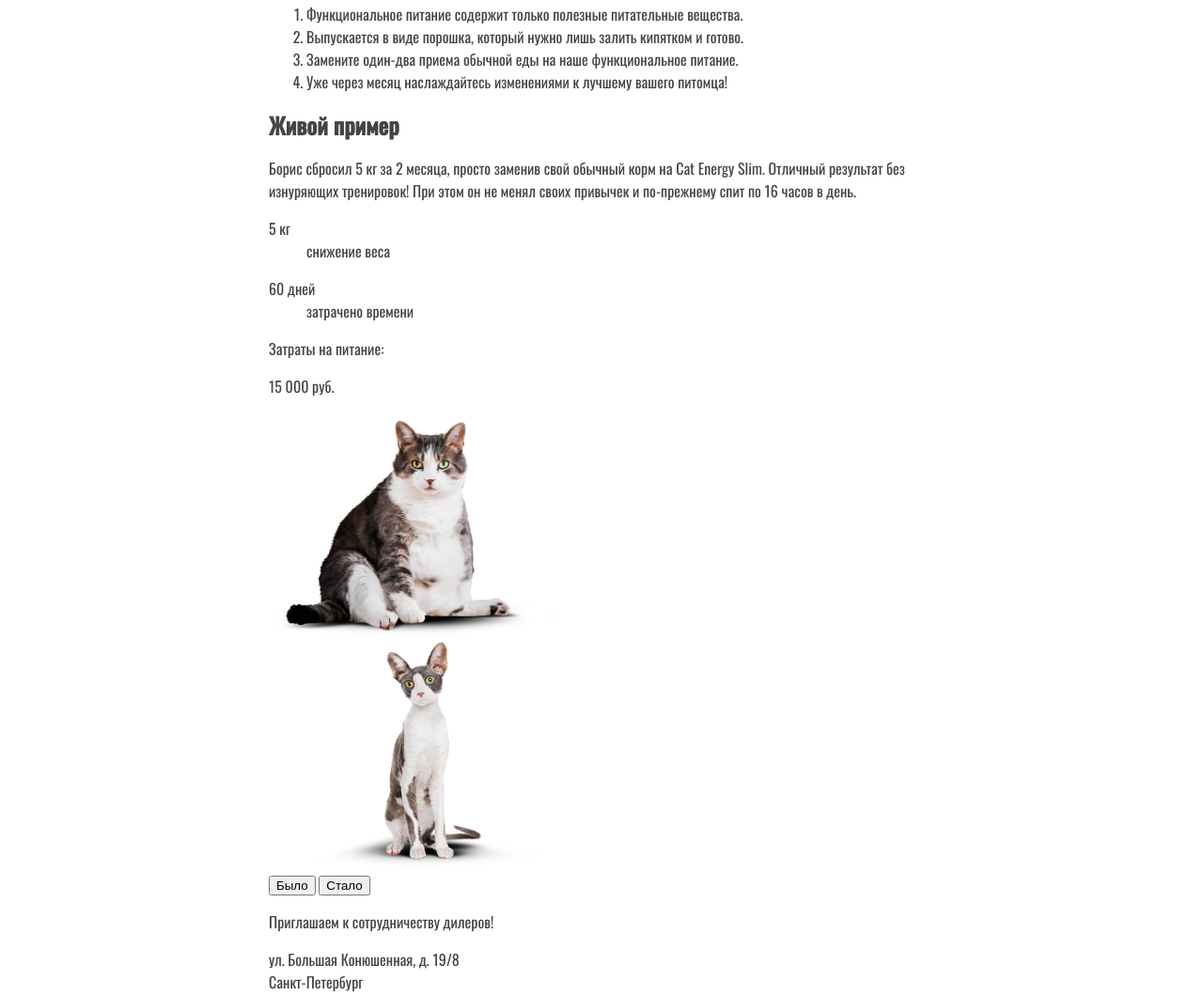
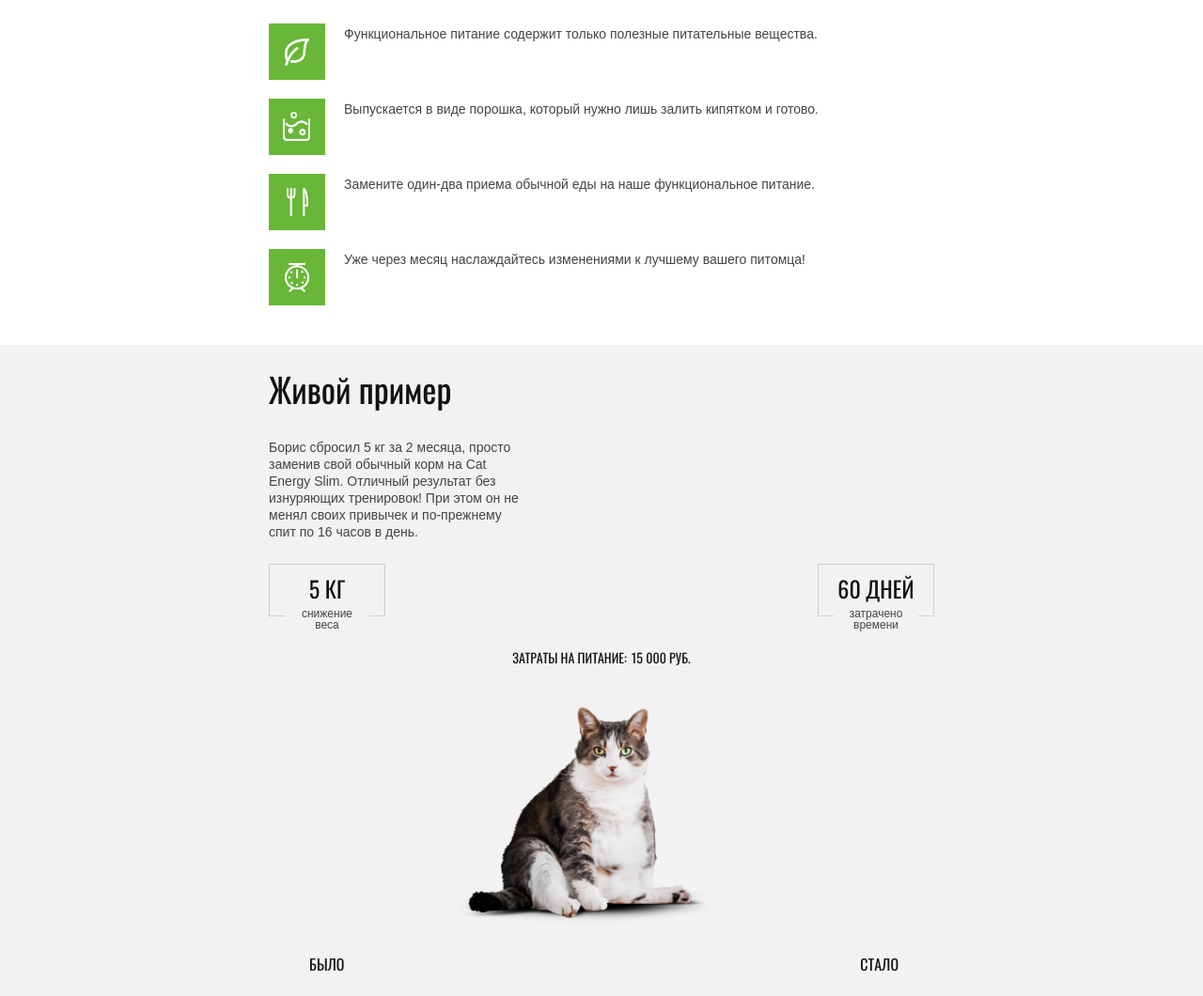
Before and after one commit to tinakuzmenko/608749-cat-energy-18, a website: page source/index.html in a window 1280 px wide. Shown: the part 1053-2113 px from the top of the page at 94% size. Drawn offline with nearby package versions, Linux system fonts and the light colour scheme; files that its build step writes are made by us from their sources.

Commit message:
Продолжила стилизацию мобильной версии главной страницы

```diff
--- a/source/index.html
+++ b/source/index.html
@@ -62,26 +62,20 @@
             <picture>
               <source
                 media="(min-width: 1300px)"
-                srcset="
-                  img/index-can-desktop@1x.png 1x,
-                  img/index-can-desktop@2x.png 2x
-                "
+                srcset="img/index-can-desktop@1x.png 1x,
+                  img/index-can-desktop@2x.png 2x"
               />
               <source
                 media="(min-width: 768px)"
-                srcset="
-                  img/index-can-tablet@1x.png 1x,
-                  img/index-can-tablet@2x.png 2x
-                "
+                srcset="img/index-can-tablet@1x.jpg 1x,
+                  img/index-can-tablet@2x.jpg 2x"
               />
               <img
                 class="header__index-can"
                 src="img/index-can-mobile@1x.png"
-                srcset="
-                  img/index-can-mobile@1x.png 1x,
-                  img/index-can-mobile@2x.png 2x
-                "
-                alt="Логотип Cat Energy"
+                srcset="img/index-can-mobile@1x.png 1x,
+                  img/index-can-mobile@2x.png 2x"
+                alt="Банка с питанием Cat Energy"
                 width="280"
                 height="271"
               />
@@ -170,7 +164,7 @@
           <div class="example__slider">
             <div class="example__slider-images">
               <div
-                class="example__image-wrapper example__image-wrapper--before"
+                class="example__image-wrapper example__image-wrapper--before example__image-wrapper--active"
               >
                 <picture>
                   <source
@@ -188,7 +182,7 @@
                     "
                   />
                   <img
-                    class="example__image example__image--before"
+                    class="example__image"
                     src="img/before-mobile@1x.png"
                     srcset="
                       img/before-mobile@1x.png 1x,
@@ -217,7 +211,7 @@
                     "
                   />
                   <img
-                    class="example__image example__image--after"
+                    class="example__image"
                     src="img/after-mobile@1x.png"
                     srcset="
                       img/after-mobile@1x.png 1x,
--- /dev/null
+++ b/source/sass/blocks/about-us.scss
@@ -0,0 +1,69 @@
+.about-us {
+  padding-bottom: 20px;
+}
+
+.about-us__list {
+  @include list-style-reset();
+  margin: 0;
+}
+
+.about-us__title {
+  margin-bottom: 30px;
+}
+
+.about-us__list-item {
+  min-height: 60px;
+  padding-left: 80px;
+  font-family: "Arial", sans-serif;
+  font-size: 14px;
+  font-weight: normal;
+  line-height: 1.29;
+  color: $grey;
+  margin-bottom: 20px;
+  position: relative;
+
+  &::before {
+    content: "";
+    position: absolute;
+    width: 60px;
+    height: 60px;
+    top: -2px;
+    left: 0;
+    background-color: $main-green;
+    background-repeat: no-repeat;
+    background-position: center center;
+    background-size: 50px 50px;
+  }
+
+  &:nth-child(1n)::before {
+    background-image: url("../../img/advantage-leaf@1x.png");
+
+    @media (min-resolution: 144dpi), (min-resolution: 1.5dppx) {
+      background-image: url("../../img/advantage-leaf@2x.png");
+    }
+  }
+
+  &:nth-child(2n)::before {
+    background-image: url("../../img/advantage-powder@1x.png");
+
+    @media (min-resolution: 144dpi), (min-resolution: 1.5dppx) {
+      background-image: url("../../img/advantage-powder@2x.png");
+    }
+  }
+
+  &:nth-child(3n)::before {
+    background-image: url("../../img/advantage-dining@1x.png");
+
+    @media (min-resolution: 144dpi), (min-resolution: 1.5dppx) {
+      background-image: url("../../img/advantage-dining@2x.png");
+    }
+  }
+
+  &:nth-child(4n)::before {
+    background-image: url("../../img/advantage-clock@1x.png");
+
+    @media (min-resolution: 144dpi), (min-resolution: 1.5dppx) {
+      background-image: url("../../img/advantage-clock@2x.png");
+    }
+  }
+}
--- /dev/null
+++ b/source/sass/blocks/contacts.scss
@@ -0,0 +1,3 @@
+.contacts {
+  background-color: $white;
+}
--- /dev/null
+++ b/source/sass/blocks/example.scss
@@ -0,0 +1,144 @@
+.example {
+  background-color: $medium-grey;
+  padding-top: 17px;
+  padding-bottom: 36px;
+}
+
+.example__content-wrapper {
+  display: flex;
+  flex-direction: column;
+}
+
+.example__title {
+  margin-bottom: 23px;
+}
+
+.example__description {
+  font-family: "Arial", sans-serif;
+  font-size: 14px;
+  font-weight: normal;
+  line-height: 1.29;
+  color: $grey;
+  margin-top: 0;
+  margin-bottom: 24px;
+  width: 266px;
+}
+
+.example__facts-wrapper {
+  display: flex;
+  justify-content: space-between;
+  text-align: center;
+  padding-bottom: 20px;
+  margin-bottom: 14px;
+}
+
+.example__fact {
+  display: flex;
+  flex-direction: column;
+  justify-content: center;
+  align-items: center;
+  margin: 0;
+  text-align: center;
+  position: relative;
+}
+
+.example__fact-number {
+  display: block;
+  width: 124px;
+  border: solid 1px $very-light-grey;
+  padding: 13px 17px 17px;
+  font-size: 24px;
+  font-weight: normal;
+  line-height: 1;
+  color: $font-black;
+  text-transform: uppercase;
+}
+
+.example__fact-description {
+  margin: 0;
+  font-family: "Arial", sans-serif;
+  font-size: 12px;
+  font-weight: normal;
+  line-height: 1;
+  color: $grey;
+  width: 90px;
+  padding: 0 15px;
+  background-color: $medium-grey;
+  position: absolute;
+  bottom: -15px;
+}
+
+.example__spending {
+  display: flex;
+  justify-content: center;
+  margin-bottom: 34px;
+}
+
+.example__spending-description {
+  margin: 0;
+  font-size: 14px;
+  font-weight: normal;
+  line-height: 1.43;
+  color: $font-black;
+  text-transform: uppercase;
+  margin-right: 5px;
+}
+
+.example__price {
+  margin: 0;
+  font-size: 14px;
+  font-weight: normal;
+  line-height: 1.43;
+  color: $font-black;
+  text-transform: uppercase;
+}
+
+.example__slider-images {
+  display: block;
+  margin-left: -20px;
+  margin-right: -20px;
+  margin-bottom: 32px;
+}
+
+.example__image-wrapper {
+  &--before {
+    display: none;
+  }
+
+  &--after {
+    display: none;
+  }
+
+  &--active {
+    display: block;
+  }
+}
+
+.example__image {
+  position: relative;
+  display: block;
+  width: 320px;
+  height: 240px;
+  margin-left: auto;
+  margin-right: auto;
+}
+
+.example__togglers-wrapper {
+  display: flex;
+  justify-content: space-between;
+  padding: 0 38px 0 43px;
+}
+
+.example__toggler {
+  background: transparent;
+  border: none;
+  font-family: "Oswald", "Arial", sans-serif;
+  font-size: 16px;
+  font-weight: normal;
+  line-height: 1.25;
+  color: $font-black;
+  text-transform: uppercase;
+  letter-spacing: normal;
+  cursor: pointer;
+  padding: 0;
+}
--- a/source/sass/blocks/program-block.scss
+++ b/source/sass/blocks/program-block.scss
@@ -74,9 +74,27 @@
 }
 
 .program-block__link {
+  display: inline-flex;
+  align-self: flex-start;
   font-size: 16px;
   font-weight: normal;
   text-transform: uppercase;
   line-height: 1;
   color: $font-black;
+  padding-right: 37px;
+  position: relative;
+
+  &::after {
+    content: "";
+    position: absolute;
+    display: block;
+    width: 25px;
+    height: 12px;
+    right: 0;
+    top: 3px;
+    background-repeat: no-repeat;
+    background-size: contain;
+    background-position: center;
+    background-image: url("../../img/icon-right-arrow-long.svg");
+  }
 }
--- a/source/sass/blocks/programs.scss
+++ b/source/sass/blocks/programs.scss
@@ -1,3 +1,7 @@
+.programs {
+  padding-bottom: 17px;
+}
+
 .programs__list {
   @include list-style-reset();
   margin: 0;
--- a/source/sass/blocks/title.scss
+++ b/source/sass/blocks/title.scss
@@ -9,4 +9,11 @@
     text-align: center;
     color: $white;
   }
+
+  &--h2 {
+    font-size: 36px;
+    font-weight: normal;
+    line-height: 1.67;
+    color: $font-black;
+  }
 }
--- a/source/sass/style.scss
+++ b/source/sass/style.scss
@@ -14,3 +14,6 @@
 @import "blocks/nav.scss";
 @import "blocks/programs.scss";
 @import "blocks/program-block.scss";
+@import "blocks/about-us.scss";
+@import "blocks/example.scss";
+@import "blocks/contacts.scss";
--- a/source/sass/variables.scss
+++ b/source/sass/variables.scss
@@ -7,8 +7,10 @@ $desktop: 1300px;
 $white: #ffffff;
 $black: #000000;
 $grey: #444444;
+$very-light-grey: #cdcdcd;
 $light-grey: #e6e6e6;
 $medium-grey: #f2f2f2;
 $font-black: #111111;
 $main-green: #68b738;
 $header-green: #65a93c;
+$grass-green: #5eaa2f;
```
